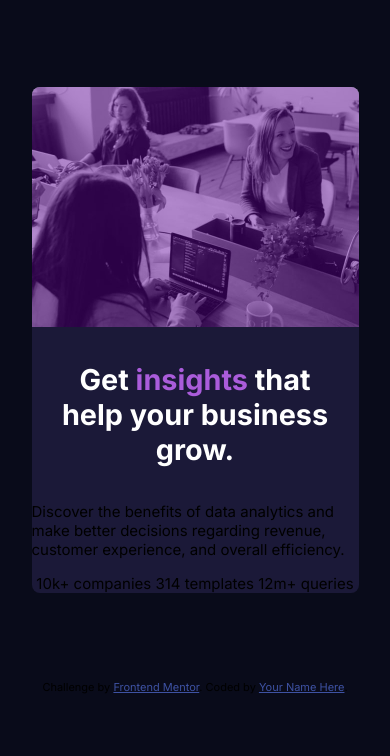
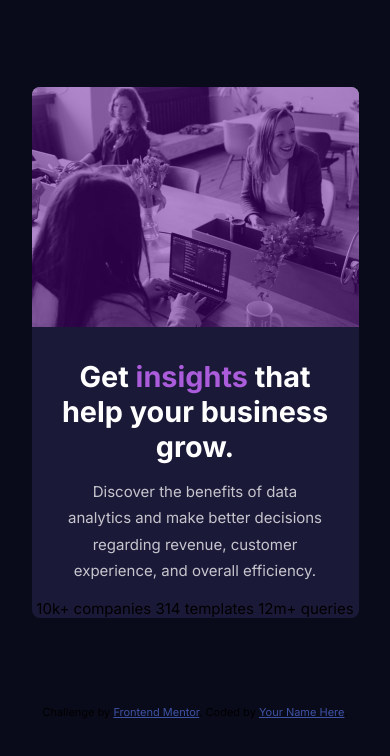
Before and after one commit to niraj-kumar-r/stats-preview-frontendmentor, a plain HTML site: page index.html in a window 390 px wide. Drawn offline with Linux system fonts and the light colour scheme.

Commit message:
added description in mobile site

```diff
--- a/app/style.css
+++ b/app/style.css
@@ -41,7 +41,7 @@ body {
 
 .happy-customer-picture-container{
   position: relative;
-  margin: 0rem auto 1rem;
+  margin: 0rem auto 2rem;
 }
 
 .happy-customer-picture{
@@ -67,9 +67,11 @@ body {
 }
 h1{
   color: var(--main-heading-and-stats-color);
+  font-weight: 700;
   font-size: 1.8rem;
   text-align: center;
   width: 10.2em;
+  margin: 0em;
   /* background-color: red; */
 }
 
@@ -77,3 +79,12 @@ h1{
   display: inline;
   color: var(--accent-color);
 }
+
+.description{
+  color: var(--para-color);
+  /* background-color: red; */
+  text-align: center;
+  font-weight: 400;
+  width: 17em;
+  line-height: 1.75em;
+}
--- a/index.html
+++ b/index.html
@@ -42,7 +42,7 @@
       that help your business grow.
     </h1>
 
-    <p>
+    <p class="description">
       Discover the benefits of data analytics and make better decisions regarding revenue, customer
       experience, and overall efficiency.
     </p>
```
